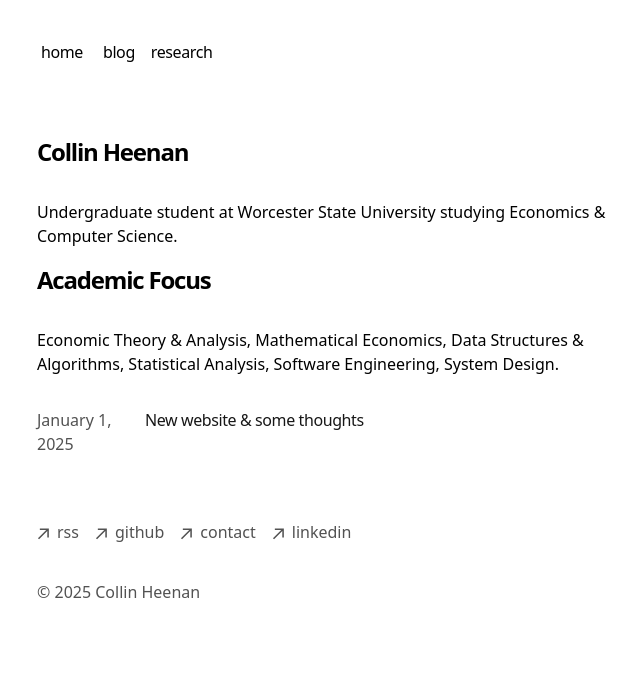
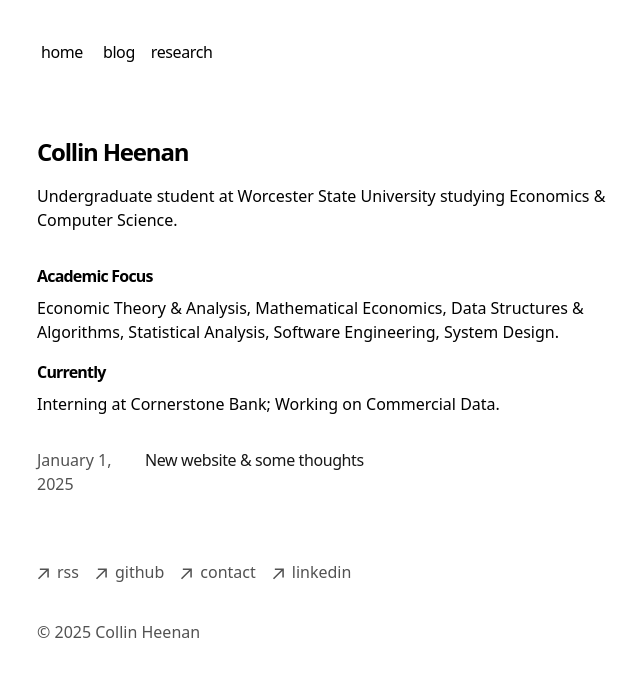
Before and after one commit to cxllinheenan/cxllinheenan.github.io, a Next.js app: page / in a window 1280 px wide. Shown: the top 676 px of the page, without its empty margins (315-955 px from the left). Built offline with nearby package versions, Linux system fonts and the light colour scheme.

Commit message:
updated home page

```diff
--- a/app/page.tsx
+++ b/app/page.tsx
@@ -3,13 +3,13 @@ import { BlogPosts } from 'app/components/posts'
 export default function Page() {
   return (
     <section>
-      <h1 className="mb-8 text-2xl font-semibold tracking-tighter">
+      <h1 className="mb-4 text-2xl font-semibold tracking-tighter">
         Collin Heenan
       </h1>
-      <p className="mb-4">
+      <p className="mb-8">
         {`Undergraduate student at Worcester State University studying Economics & Computer Science.`}
       </p>
-      <h1 className="mb-8 text-2xl font-semibold tracking-tighter">
+      <h1 className="mb-2 text-1xl font-semibold tracking-tighter">
         Academic Focus
       </h1>
       <p className="mb-4">
@@ -20,6 +20,12 @@ export default function Page() {
         Software Engineering,
         System Design.`}
       </p>
+      <h1 className="mb-2 text-1xl font-semibold tracking-tighter">
+        Currently
+      </h1>
+      <p className="mb-4">
+      {`Interning at Cornerstone Bank; Working on Commercial Data.`}
+      </p>
       <div className="my-8">
         <BlogPosts/>
       </div>
```
